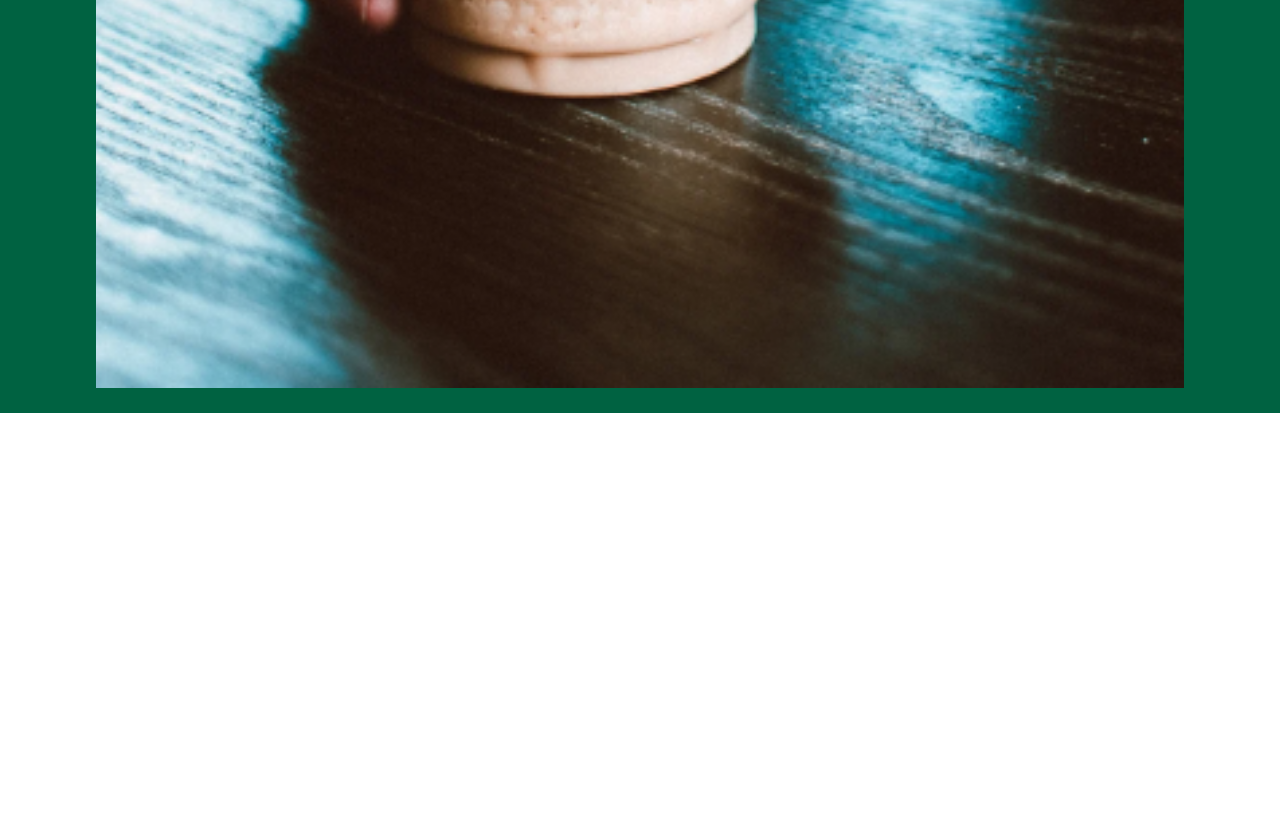
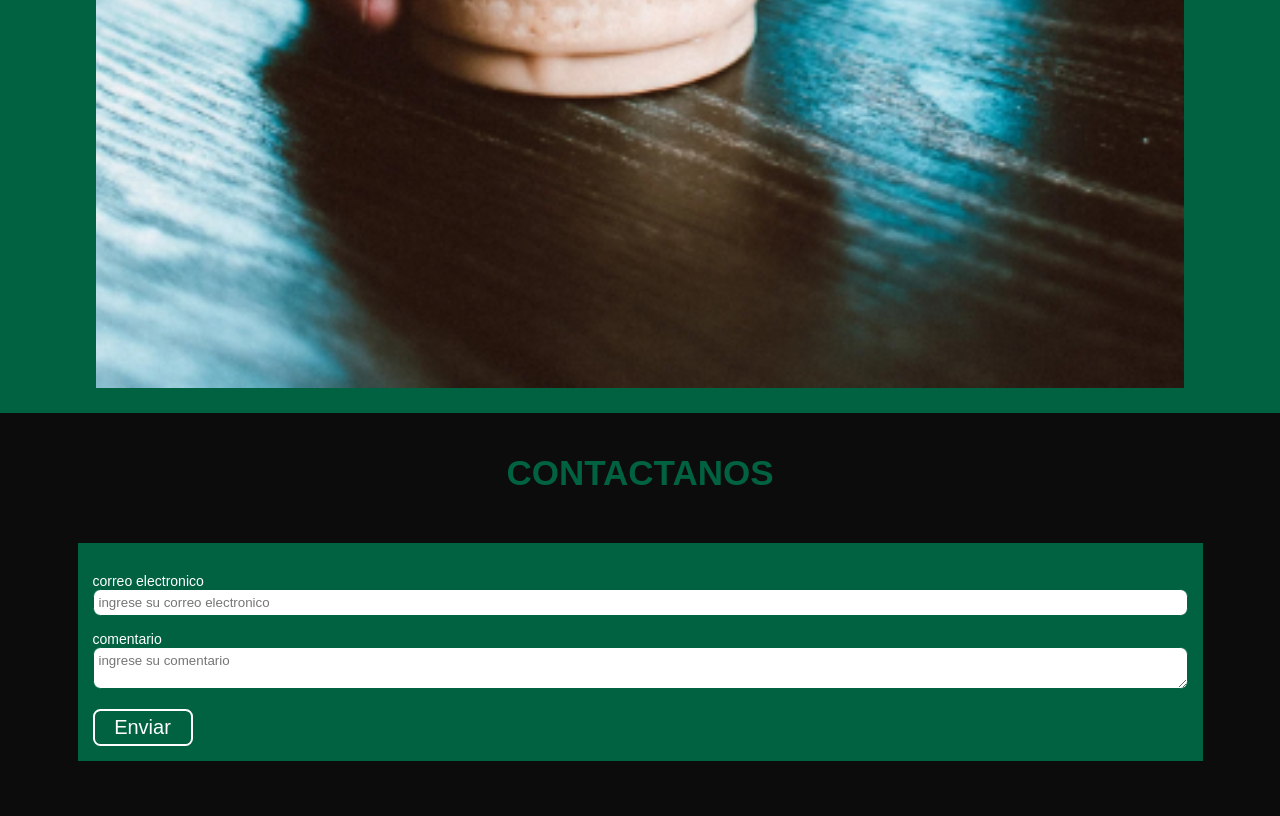
Before and after one commit to mdrojaspedrana/starbucks, a plain HTML site: page index.html in a window 1280 px wide. Shown: the part 5334-6150 px from the top of the page. Before the commit the page ends 5747 px from the top, so only its background shows below. Drawn offline with Linux system fonts and the light colour scheme; a web font is replaced by a local one.

Commit message:
estructura & estilo css contact

```diff
--- a/css/style.css
+++ b/css/style.css
@@ -94,3 +94,82 @@
     width: 85%;
     margin-top: 15px;
 }
+
+.contact {
+    background-color: rgb(12, 12, 12);
+    padding: 40px 15px;
+    display: flex;
+    flex-direction: column;
+    align-items: center;
+}
+
+.contact__title {
+    color: #006241;
+    text-align: center;
+    margin-bottom: 25px;
+    font-size: 35px;
+
+}
+
+.contact__input {
+    color: #fff;
+}
+
+.contact__input input,
+.contact__input textarea {
+    display: block;
+    width: 100%;
+    padding: 5px;
+    border-radius: 7.5px;
+    border: 1px solid #006241;
+}
+
+.contact__form {
+    background-color: #006241;
+    padding: 15px;
+    width: 90%;
+    margin: 25px auto 15px;
+    color: white;
+}
+
+.contact__input textarea ::placeholder,
+.contact__input input ::placeholder {
+    color: #006241;
+    font-size: 14px;
+    font-weight: bolder;
+}
+
+.contact__input {
+    display: flex;
+    flex-direction: column;
+    margin-top: 15px;
+}
+
+.contact__input label {
+    font-size: 14px;
+}
+
+.contact__input input:focus,
+.contact__input textarea:focus {
+    background: #000;
+    color: #fff;
+}
+
+.contact__btn {
+    background: inherit;
+    width: 100px;
+    border-radius: 7.5px;
+    border: 2px solid #fff;
+    padding: 5px 0;
+    font-size: 20px;
+    color: #fff;
+    margin-top: 20px;
+    transition: all 0.5s;
+    cursor: pointer;
+}
+
+.contact__btn:hover {
+    background: yellow;
+    color: #fff;
+    border: 1px solid yellow;
+}
--- a/index.html
+++ b/index.html
@@ -63,4 +63,20 @@
         <img class="galeria__images"src="./images/gallery-2.png" alt="gallery-2">
         <img class="galeria__images"src="./images/gallery-3.png" alt="gallery-3">
     </section>
+    <section class="contact">
+        <h2 class="contact__title">CONTACTANOS</h2>
+        <form class="contact__form">
+            <!-- parte superior-->
+            <div class="contact__input">
+                <label>correo electronico</label>
+                <input placeholder="ingrese su correo electronico" "email" required >
+            </div>
+            <!-- parte inferior-->
+            <div class="contact__input">
+                <label>comentario</label>
+                <textarea placeholder="ingrese su comentario" required></textarea>
+            </div>
+            <button class="contact__btn" type="submit">Enviar</button>
+        </form>
+    </section>
 </body>
```
